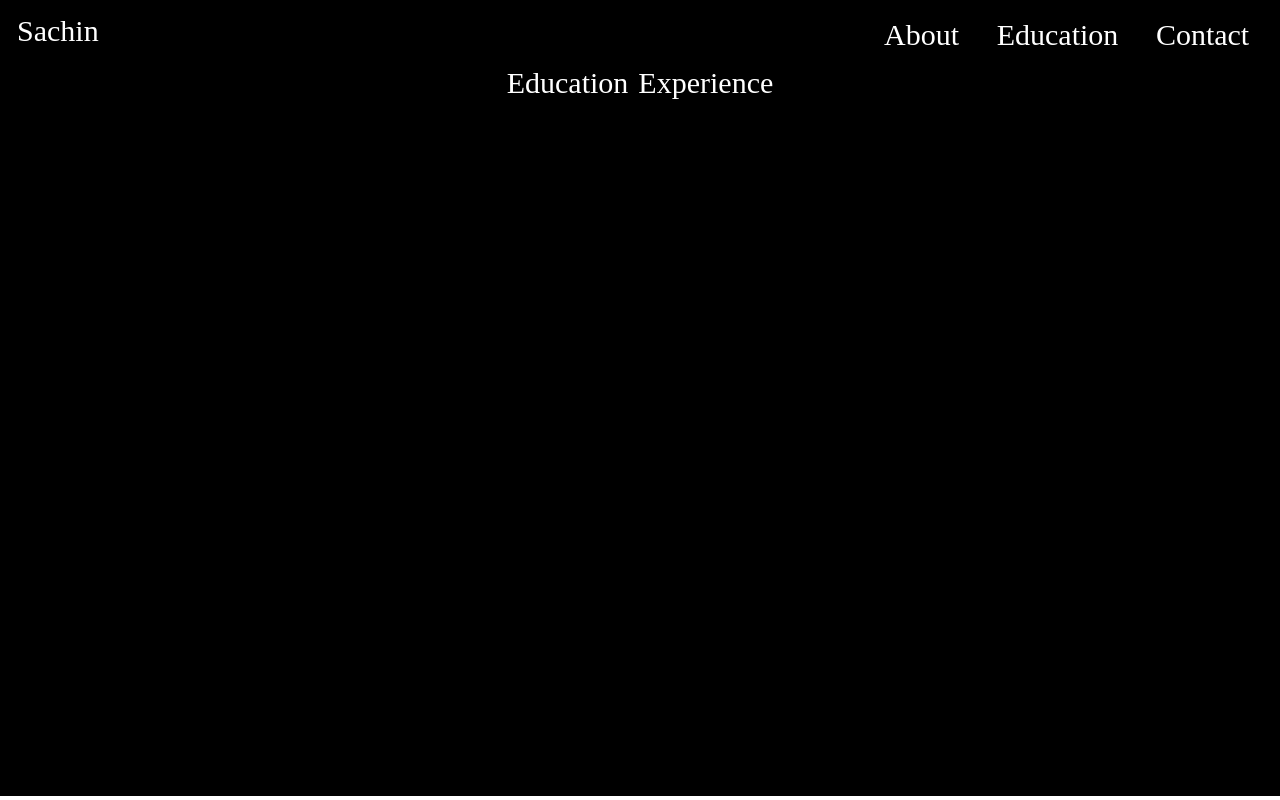
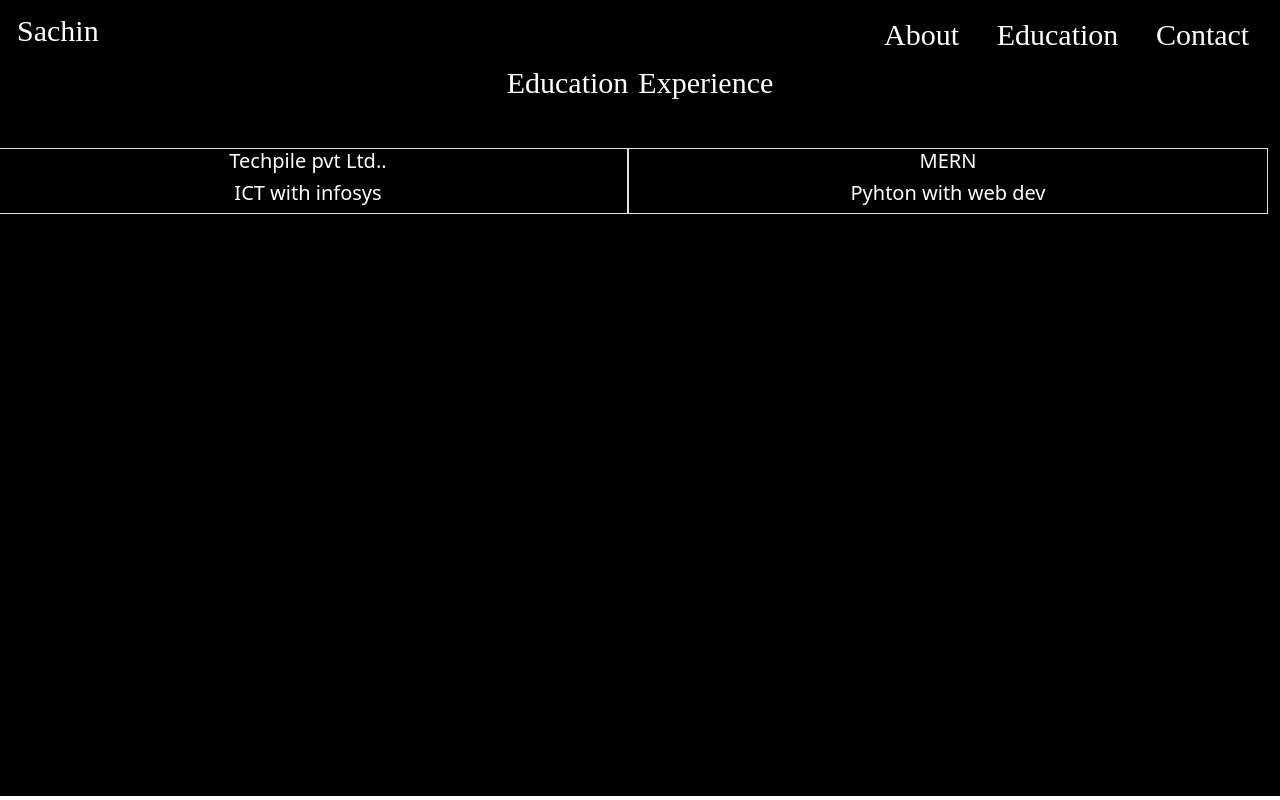
Before and after one commit to Sachin-Garg76/New-Portfolio, a React (Vite) app: page /Experience in a window 1280 px wide. Built offline with nearby package versions, Linux system fonts and the light colour scheme.

Commit message:
edit Experience

```diff
--- a/src/Components/Experience.jsx
+++ b/src/Components/Experience.jsx
@@ -10,13 +10,18 @@ const Experience = () => {
           <Link to="/Education" className='link-tag'>Education</Link>
           <Link to="/Experience" className='link-tag'>Experience</Link>
         </div>
-        <div className="Inner-Experience-Container">
-          <div className="Entities">
+        <div className="Inner-Education-Container row w-100 mt-5">
+                <div className="col-sm-6 border text-center ">
+                   <h5>Techpile pvt Ltd..</h5>
+                   <h5>ICT with infosys</h5>
 
-          </div>
-          <div className="Entities"></div>
-          <div className="Entities"></div>
-        </div>
+                </div>
+                <div className="col-sm-6 border text-center">
+                  <h5> MERN </h5>
+                  <h5>Pyhton with web dev</h5>
+
+                </div>
+              </div>
       </div>
     </>
   )
```
